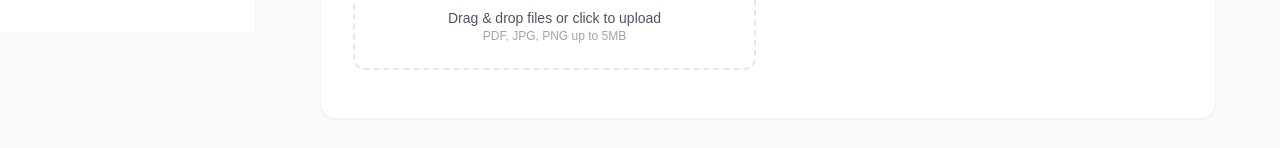
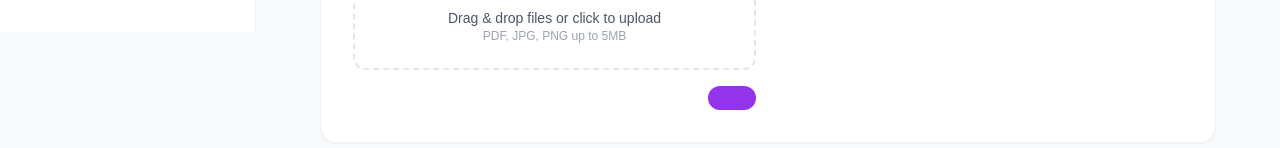
Before and after one commit to Abusadiq006/bridge-pay-dashboard, a React (Vite) app: page /dashboard/add-request in a window 1280 px wide. Shown: the part 464-612 px from the top of the page. Built offline with nearby package versions, Linux system fonts and the light colour scheme; a web font is replaced by a local one.

Commit message:
created submit button

```diff
--- a/src/pages/AddRequest.jsx
+++ b/src/pages/AddRequest.jsx
@@ -49,7 +49,11 @@ const AddRequest = () => {
                                         </div>
 
                                         {/* Submit Button */}
-                                        <div className="flex justify-end pt-4"></div>
+                                        <div className="flex justify-end pt-4">
+                                            <button type="submit" className="flex items-center gap-2 bg-purple-600 text-white px-6 py-3 rounded-xl font-semibold hover:bg-purple-700 transition">
+
+                                            </button>
+                                        </div>
                                     </div>
                                 </div>
                             </form>
```
